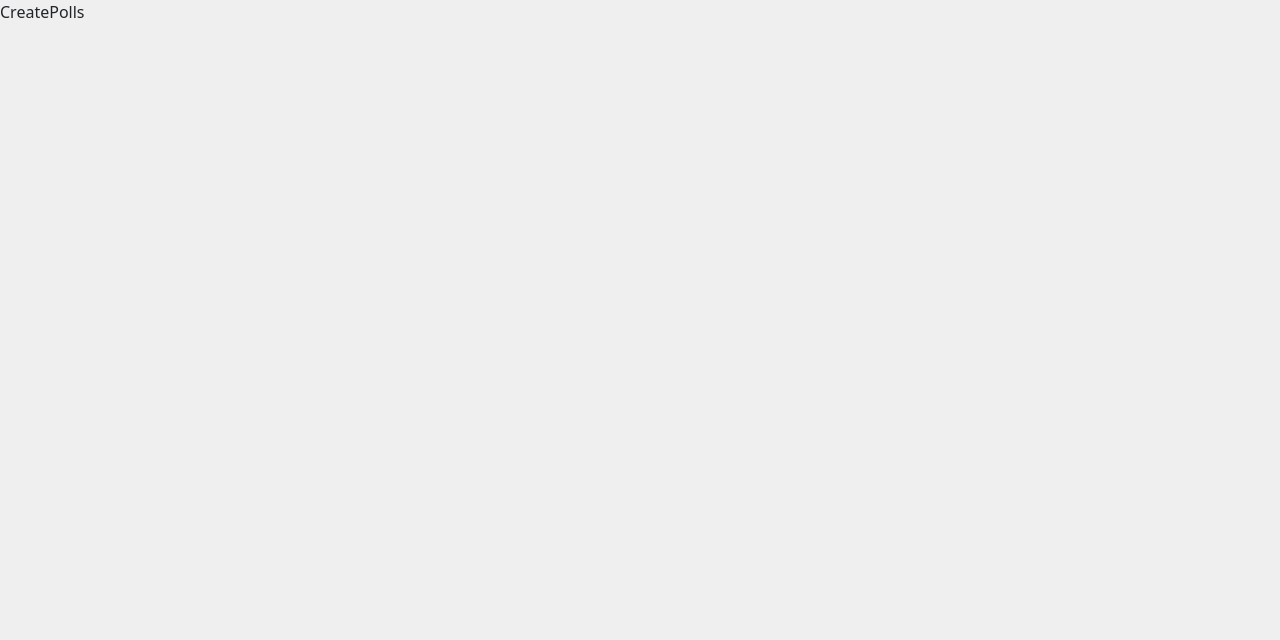
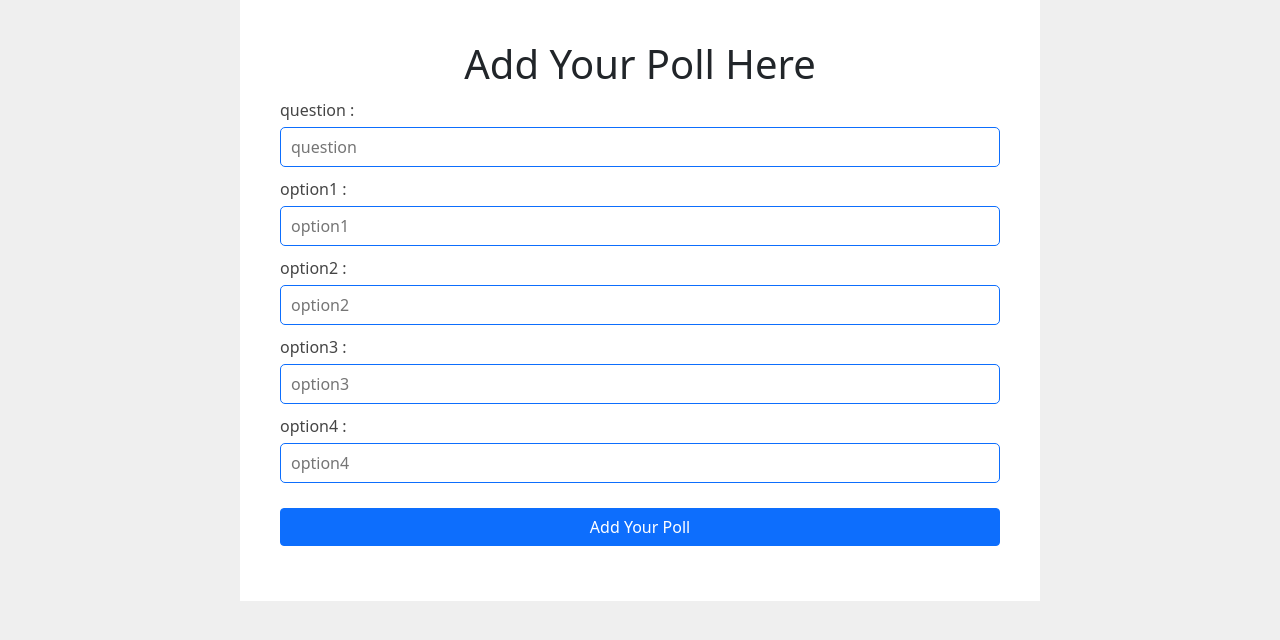
Before and after one commit to ARUN-SOLANKI/React-TypeScript-Polling-App, a React (Create React App) app: page /Home/CreatePolls in a window 1280 px wide. Shown: the top 640 px of the page. Built offline with nearby package versions, Linux system fonts and the light colour scheme.

Commit message:
add polls

```diff
--- a/src/Main/Styles/LoginStyle.css
+++ b/src/Main/Styles/LoginStyle.css
@@ -61,3 +61,10 @@
     background-color: red;
     display: block;
 }
+.loginSuccess{
+    color: #fff;
+    text-align: center;
+    margin-top: 15px;
+    background-color:  #0d6efd;
+    display: block;
+}
--- a/src/Main/screens/AllUsers.tsx
+++ b/src/Main/screens/AllUsers.tsx
@@ -1,7 +1,52 @@
-import React from "react";
+import axios from "axios";
+import { Table } from "react-bootstrap";
+import React, { useEffect, useState } from "react";
+type ItemData = {
+  _id: string;
+  username: string;
+  password: string;
+  role: string;
+};
 
 function AllUsers() {
-  return <div>AllUsers</div>;
+  const [data, setdata] = useState([]);
+  useEffect(() => {
+    const getdata = async () => {
+      const userData = await axios.get(
+        "https://secure-refuge-14993.herokuapp.com/list_users"
+      );
+      setdata(userData?.data?.data);
+      console.log(userData.data.data, "------>");
+    };
+    getdata();
+  }, []);
+
+  return (
+    <div>
+      <Table striped bordered hover variant="light">
+        <thead>
+          <tr>
+            <th>#</th>
+            <th>User Name</th>
+            <th>Password</th>
+            <th>Role</th>
+          </tr>
+        </thead>
+        <tbody>
+          {data?.map((item: ItemData, i: number) => {
+            return (
+              <tr>
+                <td>{i}</td>
+                <td>{item.username}</td>
+                <td>{item.password}</td>
+                <td>{item.role}</td>
+              </tr>
+            );
+          })}
+        </tbody>
+      </Table>
+    </div>
+  );
 }
 
 export default AllUsers;
--- a/src/Main/screens/CreatePolls.tsx
+++ b/src/Main/screens/CreatePolls.tsx
@@ -1,7 +1,145 @@
-import React from "react";
+import React, { useState } from "react";
+import { Button, Spinner } from "react-bootstrap";
+import LabeledInput from "../components/LabeledInput";
+import { Link, useNavigate } from "react-router-dom";
+import "../Styles/LoginStyle.css";
+import axios from "axios";
 
 function CreatePolls() {
-  return <div>CreatePolls</div>;
+  const [inputValue, setInputValue] = useState({
+    question: "",
+    option1: "",
+    option2: "",
+    option3: "",
+    option4: "",
+    errorMsg: "",
+    isSuccess: false,
+  });
+  const [isLoading, setIsLoading] = useState<boolean>(false);
+
+  const navigate = useNavigate();
+
+  const onchange = (e: React.ChangeEvent<HTMLInputElement>) => {
+    setInputValue((prev) => ({
+      ...prev,
+      [e.target.name]: e.target.value,
+    }));
+  };
+
+  const LoginSubmit = (event: React.FormEvent<HTMLFormElement>) => {
+    event.preventDefault();
+    const { question, option1, option2, option3, option4 } = inputValue;
+    if (question && option1 && option2 && option3 && option4) {
+      setIsLoading(true);
+      const Url = `https://secure-refuge-14993.herokuapp.com/add_poll?title=${question}&options=${option1}____${option2}____${option3}____${option4}`;
+      axios.post(Url).then((res) => {
+        if (res.data.error == 0) {
+          //   navigate("/");
+          console.log(res);
+          setInputValue({
+            question: "",
+            option1: "",
+            option2: "",
+            option3: "",
+            option4: "",
+            isSuccess: true,
+            errorMsg: "your Poll successefully added",
+          });
+          errorMsg();
+        } else {
+          setInputValue({
+            ...inputValue,
+            isSuccess: false,
+            errorMsg: res.data.message,
+          });
+          errorMsg();
+        }
+      });
+      setIsLoading(false);
+    } else {
+      setInputValue({
+        ...inputValue,
+        isSuccess: false,
+        errorMsg: "field should not be empty",
+      });
+      errorMsg();
+    }
+  };
+
+  const errorMsg = () => {
+    setTimeout(() => {
+      setInputValue({
+        question: "",
+        option1: "",
+        option2: "",
+        option3: "",
+        option4: "",
+        isSuccess: false,
+        errorMsg: "",
+      });
+    }, 5000);
+  };
+
+  return (
+    <div className="LogincontainerStyle">
+      <form className="LogiForm" onSubmit={(e) => LoginSubmit(e)}>
+        <h1 className="LoginH1">Add Your Poll Here</h1>
+        <LabeledInput
+          value={inputValue.question}
+          lable="question"
+          placeholder="question"
+          type="text"
+          name="question"
+          onchange={onchange}
+        />
+        <LabeledInput
+          value={inputValue.option1}
+          lable="option1"
+          placeholder="option1"
+          type="text"
+          name="option1"
+          onchange={onchange}
+        />
+        <LabeledInput
+          value={inputValue.option2}
+          lable="option2"
+          placeholder="option2"
+          type="text"
+          name="option2"
+          onchange={onchange}
+        />
+        <LabeledInput
+          value={inputValue.option3}
+          lable="option3"
+          placeholder="option3"
+          type="text"
+          name="option3"
+          onchange={onchange}
+        />
+        <LabeledInput
+          value={inputValue.option4}
+          lable="option4"
+          placeholder="option4"
+          type="text"
+          name="option4"
+          onchange={onchange}
+        />
+        <Button type="submit" className="LoginButton">
+          {isLoading ? (
+            <Spinner animation="border" size="sm" />
+          ) : (
+            "Add Your Poll"
+          )}
+        </Button>
+      </form>
+
+      {inputValue.errorMsg && (
+        <p className={inputValue.isSuccess ? "loginSuccess" : "LoginError"}>
+          {inputValue.errorMsg}
+        </p>
+      )}
+    </div>
+  );
 }
 
 export default CreatePolls;
```
